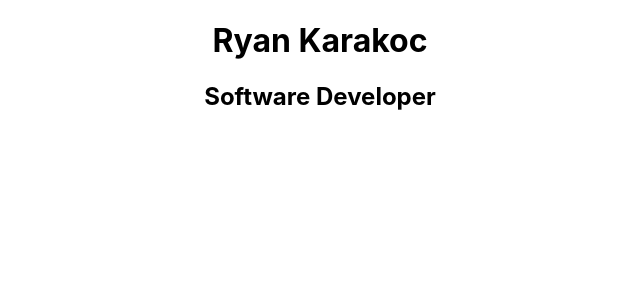
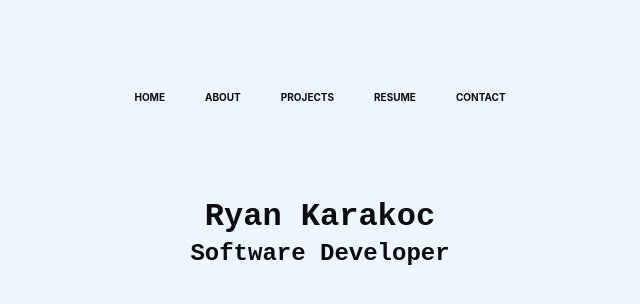
Before and after one commit to RyanKarakoc/portfolio, a React (Create React App) app: page / in a window 1280 px wide. Shown: the top 304 px of the page, without its empty margins (320-960 px from the left). Built offline with nearby package versions, Linux system fonts and the light colour scheme.

Commit message:
created nav bar template

```diff
--- a/src/App.css
+++ b/src/App.css
@@ -1,3 +1,25 @@
+body {
+  background-color: rgb(237, 246, 251);
+}
 .header {
   text-align: center;
+  font-family: "Courier New", Courier, monospace;
+  margin-top: 10vh;
+  line-height: 15px;
+  color: rgb(10, 12, 16);
 }
+
+.navbar {
+  display: flex;
+  justify-content: center;
+  margin-top: 8vh;
+}
+
+#nav {
+  color: rgb(10, 12, 16);
+  font-size: 10px;
+  padding: 20px;
+}
+#nav:hover {
+  color: rgb(19, 126, 241);
+}
--- a/src/App.js
+++ b/src/App.js
@@ -1,9 +1,11 @@
 import "./App.css";
 import Header from "./components/Header";
+import Navbar from "./components/Navbar/Navbar";
 
 function App() {
   return (
     <div className="App">
+      <Navbar />
       <Header />
     </div>
   );
--- a/src/components/Navbar/Navbar.jsx
+++ b/src/components/Navbar/Navbar.jsx
@@ -0,0 +1,13 @@
+const Navbar = () => {
+  return (
+    <div className="navbar">
+      <h1 id="nav">HOME</h1>
+      <h1 id="nav">ABOUT</h1>
+      <h1 id="nav">PROJECTS</h1>
+      <h1 id="nav">RESUME</h1>
+      <h1 id="nav">CONTACT</h1>
+    </div>
+  );
+};
+
+export default Navbar;
```
Also changed, not shown: src/components/Navbar/hold.txt (added).
